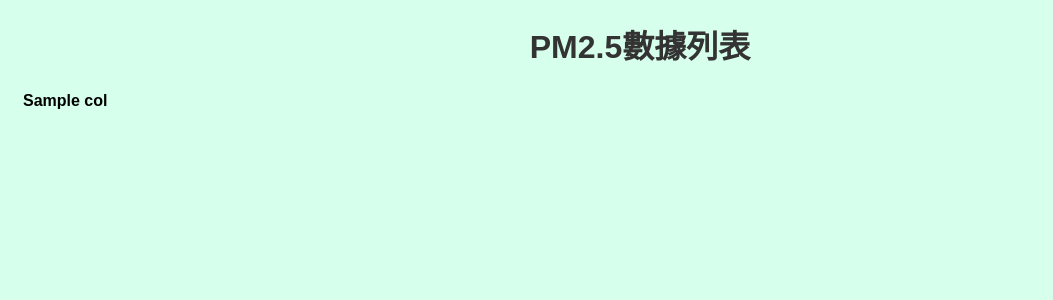
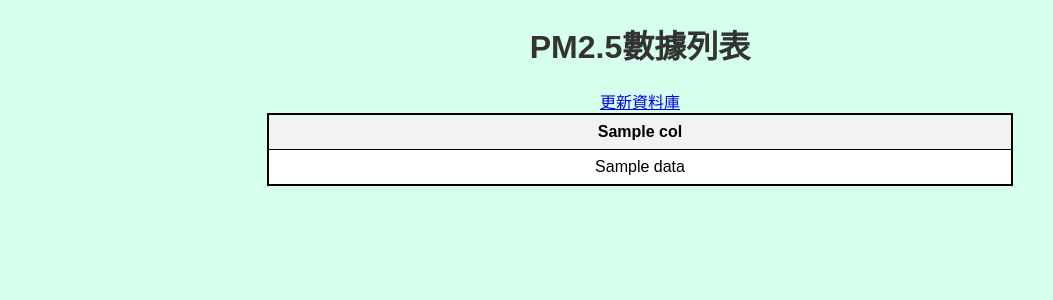
Before and after one commit to Lennox0925/pm25, a Flask app: template templates/pm25.html in a window 1280 px wide. Shown: the top 300 px of the page, without its empty margins (0-1053 px from the left). Run offline with Flask 3, Linux system fonts and the light colour scheme; the template is opened without the code that fills it: most values are stand-ins (such as "Sample title", 1, 10 or a date in 2020); lists and menus that the app fills with data are empty.

Commit message:
pm25資料更新按鈕

```diff
--- a/main.py
+++ b/main.py
@@ -1,6 +1,7 @@
 from flask import Flask,render_template
 from datetime import datetime
-from pm25 import get_data_from_mysql
+from pm25 import get_data_from_mysql,write_data_to_mysql
+import json
 
 books={
 1:{
@@ -26,12 +27,21 @@ books={
 
 app=Flask(__name__)
 
+@app.route("/update-db")
+def update_sql():
+    result = write_data_to_mysql()
+
+    return result
+
+
+
 @app.route("/pm25")
 def get_pm25():
     values=get_data_from_mysql()
     #print(values)
     columns=["站點名稱","縣市","PM2.5","更新時間","單位"]
     return render_template("pm25.html",columns=columns,values=values)
+
 
 
 @app.route("/bmi/height=<h>&weight=<w>")
--- a/pm25.py
+++ b/pm25.py
@@ -52,20 +52,35 @@ def get_open_data():
     values=[list(data.values()) for data in datas if list(data.values())[2]!=""]
     return values
 
-def write_to_data():
+def write_to_sql():
     try:
         values=get_open_data()
         if len(values)==0:
             print("目前無資料")
             return
 
-
         size=cursor.executemany(sqlstr,values)
         conn.commit()
         print(f"寫入{size}資料成功")
+        return size
     except Exception as e:
         print(e)
 
+    return 0
+
+def write_data_to_mysql():
+    try:
+        open_db()
+        size=write_to_sql()
+
+        return { "結果":"success","寫入筆數":size}
+
+    except Exception as e:
+        print(e)
+        return {"結果":"failure","message":str(e)}
+
+    finally:
+        close_db()
 
 
 def get_data_from_mysql():
@@ -83,7 +98,11 @@ def get_data_from_mysql():
         close_db()
     return None
 
+
 print(get_data_from_mysql())
+
+
+
 #open_db()
 #write_to_data()
 #close_db()
--- a/templates/pm25.html
+++ b/templates/pm25.html
@@ -22,12 +22,80 @@ body {
       margin: 0 auto;
     }
 
+    label {
+      display: block;
+      margin-bottom: 8px;
+    }
+
+    input[type="number"] {
+      width: 100%;
+      padding: 8px;
+      margin-bottom: 10px;
+      box-sizing: border-box;
+    }
+
+    .buttons {
+      text-align: center;
+    }
+
+    button {
+      width: 100px;
+      padding: 10px 15px;
+      background-color: #28a745;
+      color: white;
+      border: none;
+      cursor: pointer;
+    }
+
+    button:hover {
+      background-color: #218838;
+    }
+
+    table {
+      border-collapse: collapse;
+      border: 1px solid;
+      margin: 0 auto;
+      width: 100%;
+    }
+
+    th,
+    td {
+      border: 1px solid;
+      padding: 8px;
+      text-align: center;
+    }
+
+    td {
+      background-color: rgb(255, 255, 255);
+    }
+
+    thead {
+      background-color: #f2f2f2;
+    }
+
+    #tableContainer {
+
+      max-height: 400px;
+      overflow-y: auto;
+      border: 1px solid black;
+      width: 60%;
+      margin: 0 auto;
+
+    }
+
+    @media screen and (max-width: 600px) {
+      #tableContainer {
+        width: 100%;
+
+      }
   </style>
 
 </head>
 <body>
     <h1>PM2.5數據列表</h1>
-    <table>
+    <a href="/update-db">更新資料庫</a>
+    <div id="tableContainer">
+    <table border="1">
         <thead>
             <tr>
                 {% for col in columns %}
@@ -38,13 +106,14 @@ body {
         <tbody>
             {% for value in values %}
          <tr>
-                    {% for data in values %}
+            {% for data in value %}
+            <td>{{data}}</td>
             {% endfor %}
         </tr>
         {% endfor %}
         </tbody>
 
     </table>
-
+    </div>
 </body>
 </html>
```
Lines whose indentation alone changed are shown as unchanged.
